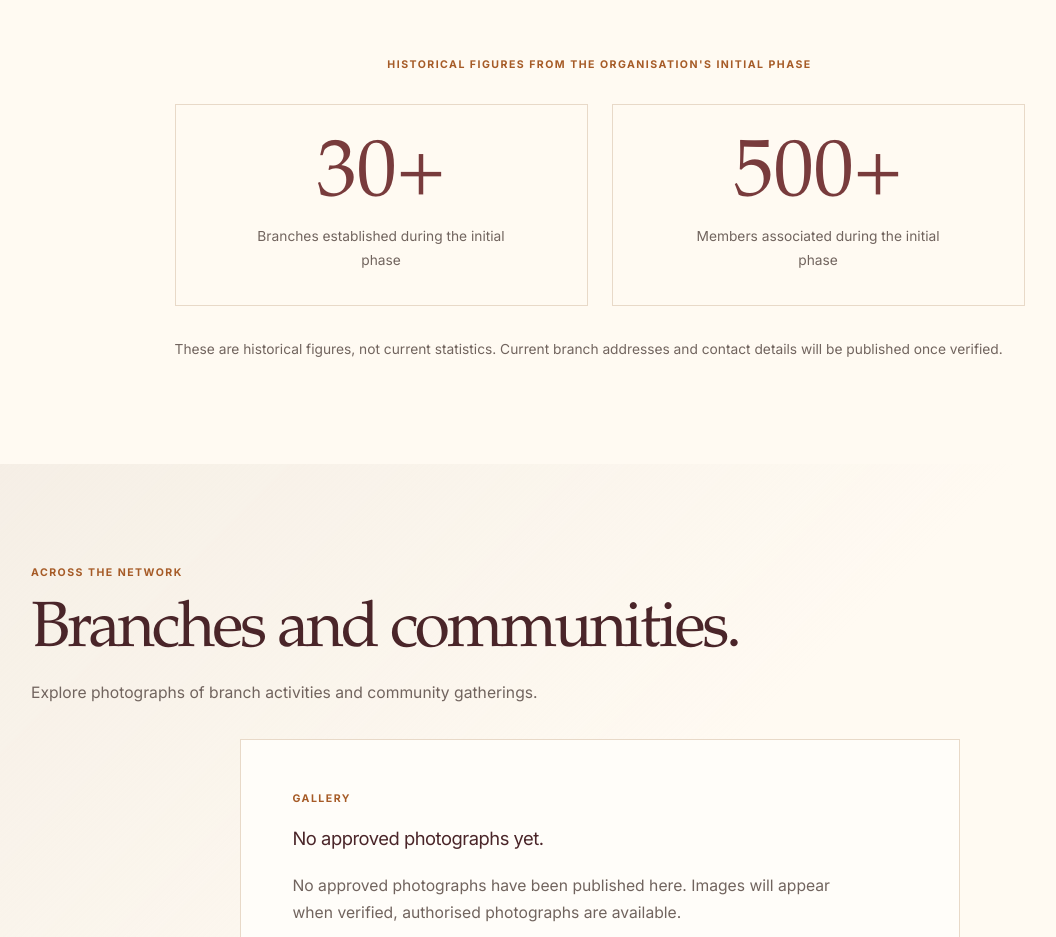
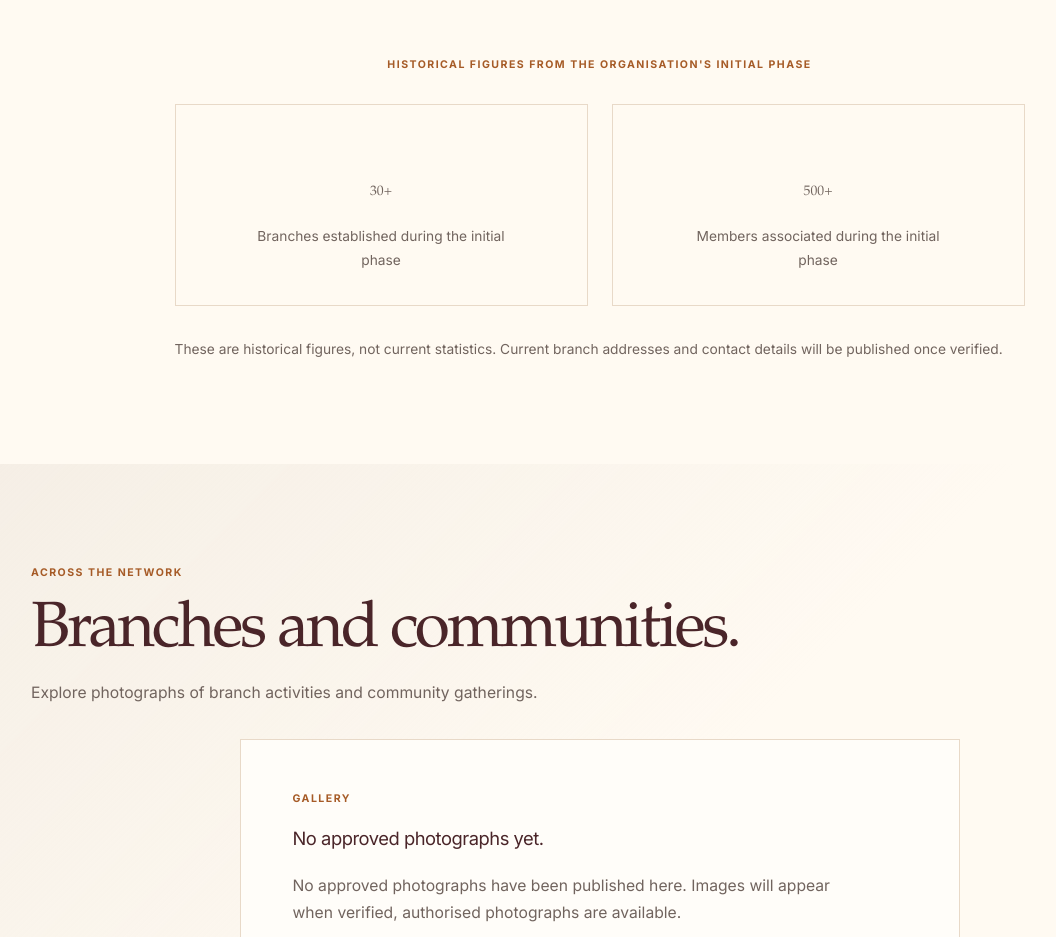
Before and after one commit to RohanTanksale/poornkanya-pratishthan, a Next.js app: page /branches in a window 1280 px wide. Shown: the part 2540-3477 px from the top of the page, without its empty margins (33-1089 px from the left). Built offline with nearby package versions, Linux system fonts and the light colour scheme; no server answers; a web font is replaced by a local one.

Commit message:
Add animated historical branch and member statistics

```diff
--- a/src/app/branches/page.tsx
+++ b/src/app/branches/page.tsx
@@ -53,11 +53,7 @@ export default function BranchesPage() {
         </div>
       </section>
 
-      <HistoricalFigures
-        branches={initialPhaseFigures.branches}
-        members={initialPhaseFigures.members}
-        label={initialPhaseFigures.label}
-      />
+      <HistoricalFigures />
 
       <PhotoGallery
         description="Explore photographs of branch activities and community gatherings."
--- a/src/components/ui/historical-figures.tsx
+++ b/src/components/ui/historical-figures.tsx
@@ -2,79 +2,82 @@
 
 import { useEffect, useRef, useState } from "react";
 
-type Props = {
-  branches: number;
-  members: number;
-  label: string;
-};
-
-function CountUp({ value, label }: { value: number; label: string }) {
+function AnimatedNumber({ target }: { target: number }) {
   const [count, setCount] = useState(0);
-  const [visible, setVisible] = useState(false);
-  const ref = useRef<HTMLElement>(null);
+  const [started, setStarted] = useState(false);
+  const ref = useRef<HTMLSpanElement>(null);
 
   useEffect(() => {
     const element = ref.current;
     if (!element) return;
 
-    const observer = new IntersectionObserver(([entry]) => {
-      if (entry.isIntersecting) {
-        setVisible(true);
-        observer.disconnect();
-      }
-    }, { threshold: 0.35 });
+    const observer = new IntersectionObserver(
+      ([entry]) => {
+        if (entry.isIntersecting) {
+          setStarted(true);
+          observer.disconnect();
+        }
+      },
+      { threshold: 0.35 }
+    );
 
     observer.observe(element);
     return () => observer.disconnect();
   }, []);
 
   useEffect(() => {
-    if (!visible) return;
+    if (!started) return;
 
     if (window.matchMedia("(prefers-reduced-motion: reduce)").matches) {
-      setCount(value);
+      setCount(target);
       return;
     }
 
+    const duration = 1800;
     let frame = 0;
-    let start: number | null = null;
-    const duration = 1800;
+    let startTime: number | null = null;
 
-    const animate = (time: number) => {
-      if (start === null) start = time;
-      const progress = Math.min((time - start) / duration, 1);
+    const animate = (timestamp: number) => {
+      if (startTime === null) startTime = timestamp;
+
+      const progress = Math.min((timestamp - startTime) / duration, 1);
       const eased = 1 - Math.pow(1 - progress, 4);
 
-      setCount(Math.round(eased * value));
+      setCount(Math.floor(eased * target));
 
-      if (progress < 1) frame = requestAnimationFrame(animate);
+      if (progress < 1) {
+        frame = requestAnimationFrame(animate);
+      } else {
+        setCount(target);
+      }
     };
 
     frame = requestAnimationFrame(animate);
     return () => cancelAnimationFrame(frame);
-  }, [visible, value]);
+  }, [started, target]);
 
-  return (
-    <strong ref={ref} aria-label={`${value} ${label}`}>
-      {count.toLocaleString("en-IN")}+
-    </strong>
-  );
+  return <span ref={ref}>{count.toLocaleString("en-IN")}+</span>;
 }
 
-export function HistoricalFigures({ branches, members, label }: Props) {
+export function HistoricalFigures() {
   return (
     <section className="historical-figures section-pad">
-      <p className="eyebrow">{label}</p>
+      <p className="eyebrow">
+        Historical figures from the organisation's initial phase
+      </p>
+
       <div className="historical-figure-grid">
         <article>
-          <CountUp value={branches} label="historical branches" />
+          <strong><AnimatedNumber target={30} /></strong>
           <span>Branches established during the initial phase</span>
         </article>
+
         <article>
-          <CountUp value={members} label="historical members" />
+          <strong><AnimatedNumber target={500} /></strong>
           <span>Members associated during the initial phase</span>
         </article>
       </div>
+
       <p className="historical-stat-note">
         These are historical figures, not current statistics. Current branch
         addresses and contact details will be published once verified.
```
